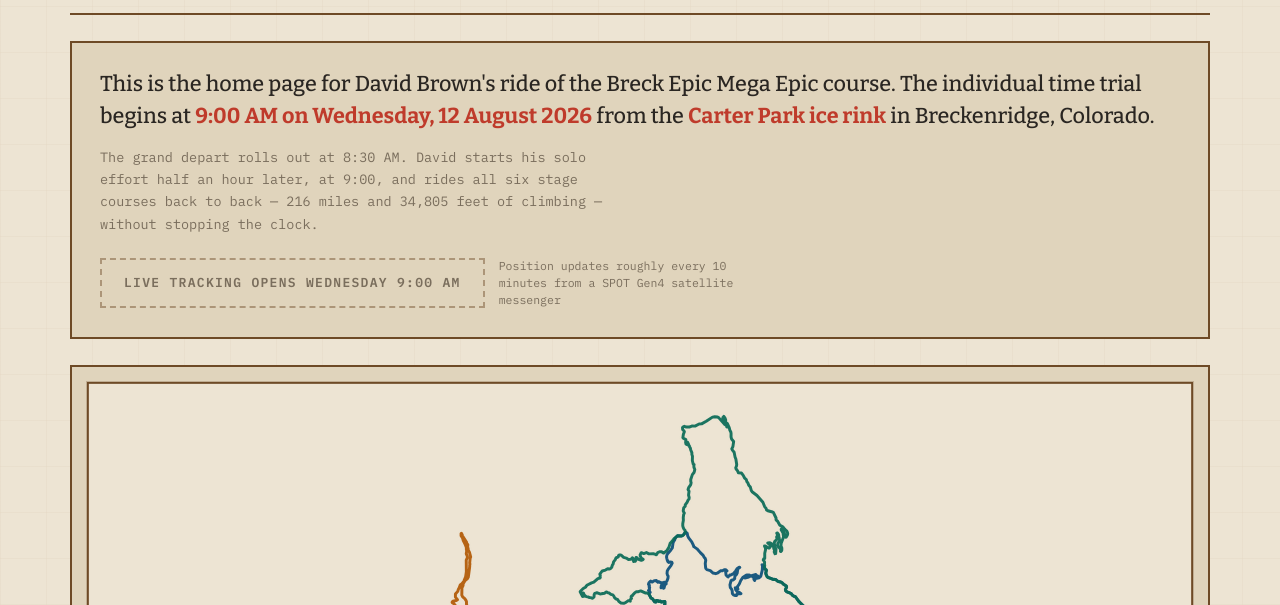
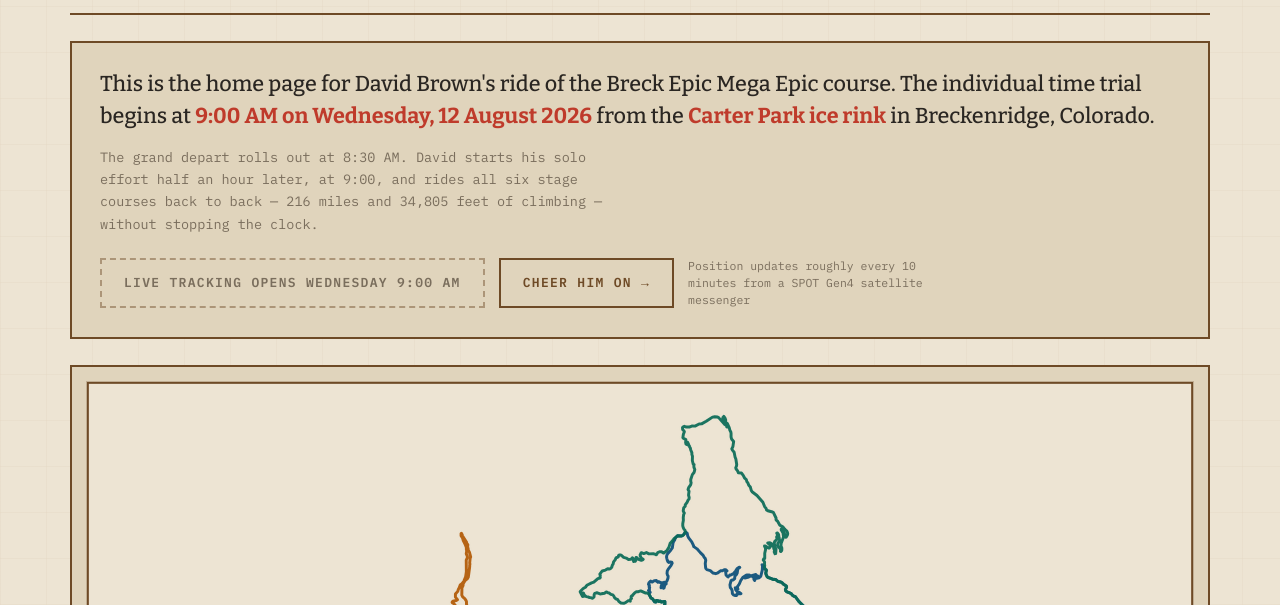
Before and after one commit to dbrown-creator/epic-tracker, a website: page docs/index.html in a window 1280 px wide. Shown: the part 195-800 px from the top of the page. Drawn offline with nearby package versions, Linux system fonts and the light colour scheme.

Commit message:
Point people at Strava to cheer, instead of building comments
A comment box on this page would need an unauthenticated write endpoint on a
domain about to be shared widely, moderated by someone on a bike for 58
hours. The impersonation case is the real objection rather than the spam
one: a freetext name on a page that can show a HELP banner means anyone can
post as the crew and tell people to stand down.

Strava already has real names, existing accounts, native threading and
moderation Dave controls, and each stage gets uploaded there anyway. One link
gets most of the value with none of the exposure.

On the landing page it sits beside the live-track button; on the tracker it
joins the note under the map, above the SPOT backup link.

```diff
--- a/docs/config.js
+++ b/docs/config.js
@@ -37,6 +37,11 @@ window.RACE_CONFIG = {
   // when this page and reality disagree and someone needs a tiebreaker.
   // Set to the share URL; null hides the link.
   spotShareUrl: 'https://maps.findmespot.com/s/D1D9',
+
+  // Where people cheer. Deliberately not a comment box on this page: Strava
+  // already has real names, existing accounts, and moderation Dave controls,
+  // and each stage gets uploaded there anyway.
+  stravaUrl: 'https://www.strava.com/athletes/48793176',
 
   // Stage transitions are detected from behaviour, not the clock. Every stage
   // change involves a long stop in town to reload gear and eat, sometimes to
--- a/docs/index.html
+++ b/docs/index.html
@@ -69,6 +69,7 @@
            tracker with nothing on it is a worse first impression than telling
            them when to come back. -->
       <span class="button is-disabled" aria-disabled="true">Live tracking opens Wednesday 9:00 AM</span>
+      <a class="button button--ghost" id="cheer-link" href="#" hidden>Cheer him on →</a>
       <span class="hero__ctasub">Position updates roughly every 10 minutes from a SPOT&nbsp;Gen4 satellite messenger</span>
     </p>
   </section>
@@ -112,6 +113,14 @@
   // No clock times on this page — only durations and offsets from the gun —
   // so there is deliberately no formatter here. Anything that needs a wall
   // clock must use America/Denver, as the live page does.
+  var cheer = document.getElementById('cheer-link');
+  if (cheer && CFG.stravaUrl) {
+    cheer.href = CFG.stravaUrl;
+    cheer.target = '_blank';
+    cheer.rel = 'noopener';
+    cheer.hidden = false;
+  }
+
   CFG.stages.forEach(function (s) {
     var li = document.createElement('li');
     li.className = 'stage is-todo';
--- a/docs/style.css
+++ b/docs/style.css
@@ -356,6 +356,14 @@ body::before {
   border: 2px solid var(--overprint);
 }
 .button:hover { background: var(--paper); color: var(--overprint); }
+
+/* Secondary to the live track, but still a real invitation. */
+.button--ghost {
+  background: transparent;
+  color: var(--contour-deep);
+  border-color: var(--contour-deep);
+}
+.button--ghost:hover { background: var(--contour-deep); color: var(--paper); }
 
 /* Reads as "not yet", not as "broken": muted, dashed, and not clickable. */
 .button.is-disabled {
```
Also changed, not shown: docs/app.js (+19 -6 lines).
